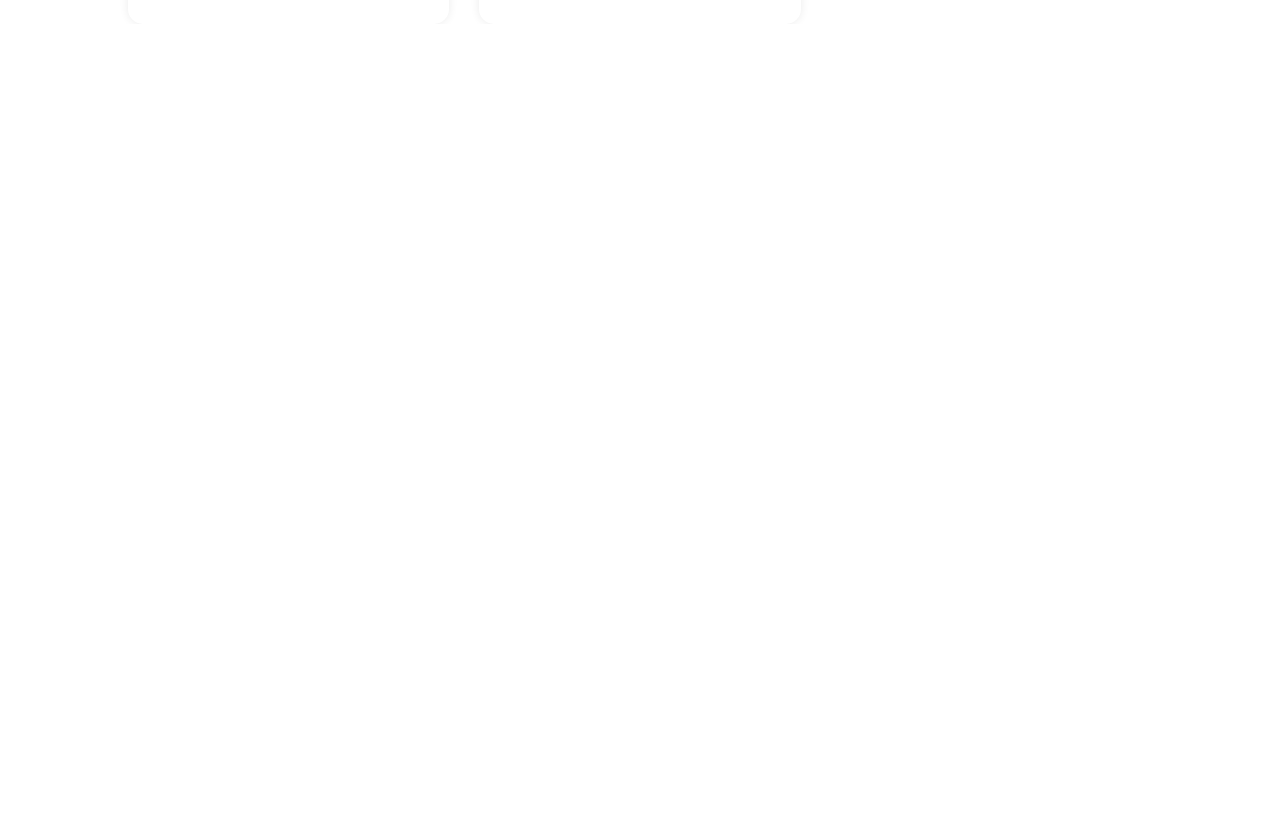
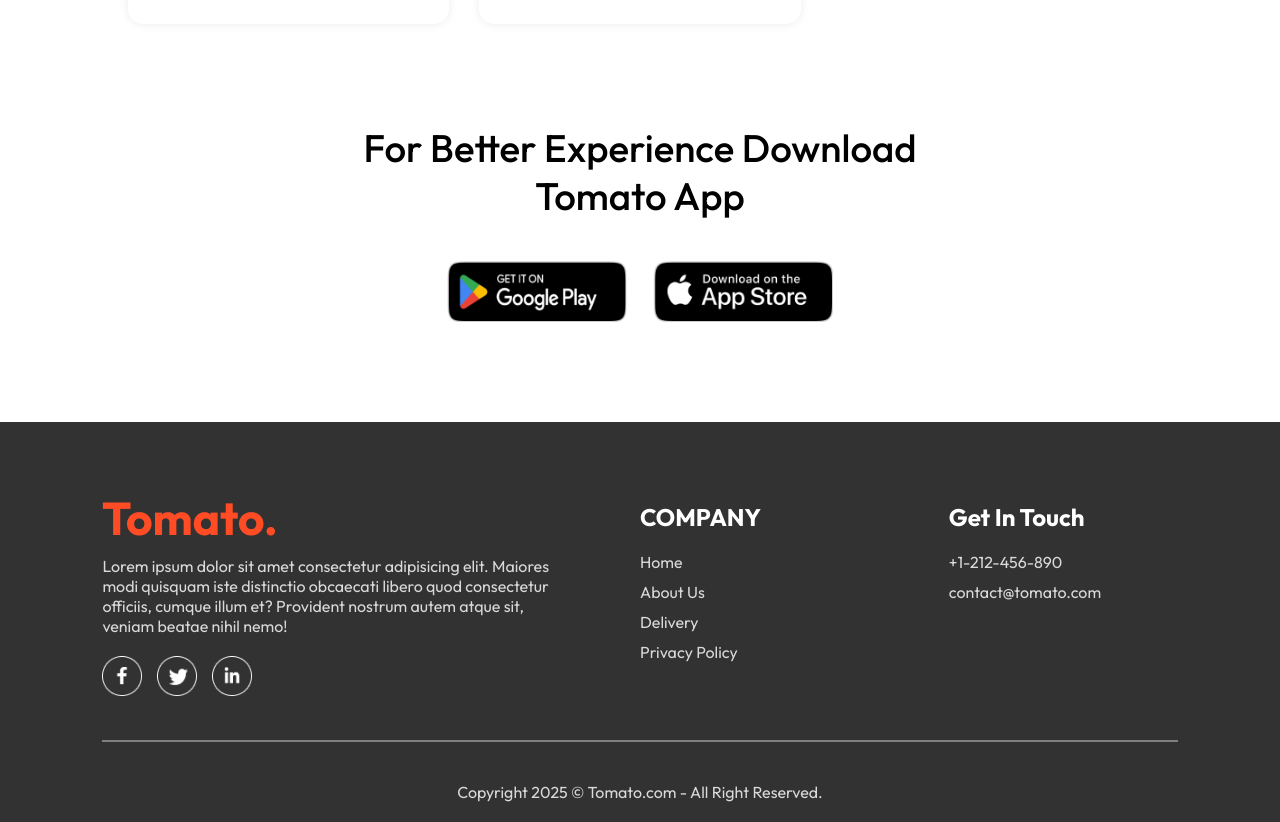
Before and after one commit to biswajit-14/food-delivery-app, a React (Vite) app in the folder frontend/: page / in a window 1280 px wide. Shown: the part 6040-6862 px from the top of the page. Before the commit the page ends 6064 px from the top, so only its background shows below. Built offline with nearby package versions, Linux system fonts and the light colour scheme.

Commit message:
Add Footer and AppDownload components with styling and functionality

```diff
--- a/frontend/src/App.jsx
+++ b/frontend/src/App.jsx
@@ -3,9 +3,11 @@
 import Home from "./pages/Home/home";
 import Cart from "./pages/Cart/cart";
 import PlaceOrder from "./pages/PlaceOrder/place-order";
+import Footer from "./components/Footer/footer";
 
 function App() {
   return (
+    <>
       <div className="app">
         <Navbar />
         <Routes>
@@ -14,6 +16,8 @@
           <Route path="/order" element={<PlaceOrder />} />
         </Routes>
       </div>
+      <Footer />
+    </>
   );
 }
 
--- /dev/null
+++ b/frontend/src/components/AppDownload/app-download.css
@@ -0,0 +1,25 @@
+.app-download {
+  margin: auto;
+  margin-top: 100px;
+  font-size: max(3vw, 20px);
+  text-align: center;
+  font-weight: 500;
+}
+
+.app-download-platforms {
+  display: flex;
+  justify-content: center;
+  gap: max(2vw, 10px);
+  margin-top: 40px;
+}
+
+.app-download-platforms img {
+  width: max(30vw, 120px);
+  max-width: 180px;
+  transition: 0.5s;
+  cursor: pointer;
+}
+
+.app-download-platforms img:hover {
+    transform: scale(1.05);
+}
--- /dev/null
+++ b/frontend/src/components/AppDownload/app-download.jsx
@@ -0,0 +1,18 @@
+import { assets } from "../../assets/assets";
+import "./app-download.css";
+
+const AppDownload = () => {
+  return (
+    <div className="app-download" id="app-download">
+      <p>
+        For Better Experience Download <br /> Tomato App{" "}
+      </p>
+      <div className="app-download-platforms">
+        <img src={assets.play_store} alt="playstore" />
+        <img src={assets.app_store} alt="appstore" />
+      </div>
+    </div>
+  );
+};
+
+export default AppDownload;
--- a/frontend/src/components/FoodDisplay/food-display.jsx
+++ b/frontend/src/components/FoodDisplay/food-display.jsx
@@ -10,7 +10,9 @@
     <div className="food-display" id="food-display">
       <h2>Top Dishes Near You</h2>
       <div className="food-display-list">
-        {food_list.map((item, i) => (
+        {food_list.map((item, i) => {
+          if (category === "All" || category === item.category) {
+            return (
               <FoodItem
                 id={item._id}
                 name={item.name}
@@ -19,7 +21,9 @@
                 key={`${item + -+i}`}
                 desc={item.description}
               />
-        ))}
+            );
+          }
+        })}
       </div>
     </div>
   );
--- /dev/null
+++ b/frontend/src/components/Footer/footer.css
@@ -0,0 +1,53 @@
+.footer {
+    color: #d9d9d9;
+    background-color: #323232;
+    display: flex;
+    flex-direction: column;
+    align-items: center;
+    gap: 20px;
+    padding: 20px 8vw;
+    padding-top: 80px;
+    margin-top: 100px;
+}
+
+.footer-content {
+    width: 100%;
+    display: grid;
+    grid-template-columns: 2fr 1fr 1fr;
+    gap: 80px;
+}
+
+.footer-content-left,
+.footer-content-right,
+.footer-content-center {
+    display: flex;
+    align-items: start;
+    flex-direction: column;
+    gap: 20px;
+}
+
+.footer-content-left li,
+.footer-content-right li,
+.footer-content-center li {
+    list-style: none;
+    margin-bottom: 10px;
+    cursor: pointer;
+}
+
+.footer-content-right h2,
+.footer-content-center h2 {
+    color: white;
+}
+
+.footer-social-icons img{
+    width: 40px;
+    margin-right: 15px;
+}
+
+.footer hr {
+    width: 100%;
+    height: 2px;
+    margin: 20px 0px;
+    background-color: gray;
+    border: none;
+}
--- /dev/null
+++ b/frontend/src/components/Footer/footer.jsx
@@ -0,0 +1,47 @@
+import { assets } from "../../assets/assets";
+import "./footer.css";
+
+const Footer = () => {
+  return (
+    <div className="footer" id="footer">
+      <div className="footer-content">
+        <div className="footer-content-left">
+          <img src={assets.logo} alt="logo" />
+          <p>
+            Lorem ipsum dolor sit amet consectetur adipisicing elit. Maiores
+            modi quisquam iste distinctio obcaecati libero quod consectetur
+            officiis, cumque illum et? Provident nostrum autem atque sit, veniam
+            beatae nihil nemo!
+          </p>
+          <div className="footer-social-icons">
+            <img src={assets.facebook_icon} alt="facebook" />
+            <img src={assets.twitter_icon} alt="twitter" />
+            <img src={assets.linkedin_icon} alt="linkedin" />
+          </div>
+        </div>
+        <div className="footer-content-center">
+          <h2>COMPANY</h2>
+          <ul>
+            <li>Home</li>
+            <li>About Us</li>
+            <li>Delivery</li>
+            <li>Privacy Policy</li>
+          </ul>
+        </div>
+        <div className="footer-content-right">
+          <h2>Get In Touch</h2>
+          <ul>
+            <li>+1-212-456-890</li>
+            <li>contact@tomato.com</li>
+          </ul>
+        </div>
+      </div>
+      <hr />
+      <p className="footer-copyright">
+        Copyright 2025 &copy; Tomato.com - All Right Reserved.
+      </p>
+    </div>
+  );
+};
+
+export default Footer;
--- a/frontend/src/pages/Home/home.jsx
+++ b/frontend/src/pages/Home/home.jsx
@@ -3,6 +3,7 @@
 import Header from "../../components/Header/header";
 import "./home.css";
 import FoodDisplay from "../../components/FoodDisplay/food-display";
+import AppDownload from "../../components/AppDownload/app-download";
 
 const Home = () => {
   const [category, setCategory] = useState("All");
@@ -12,6 +13,7 @@
       <Header />
       <ExploreMenu category={category} setCategory={setCategory} />
       <FoodDisplay category={category} />
+      <AppDownload />
     </div>
   );
 };
```
Lines whose indentation alone changed are shown as unchanged.
